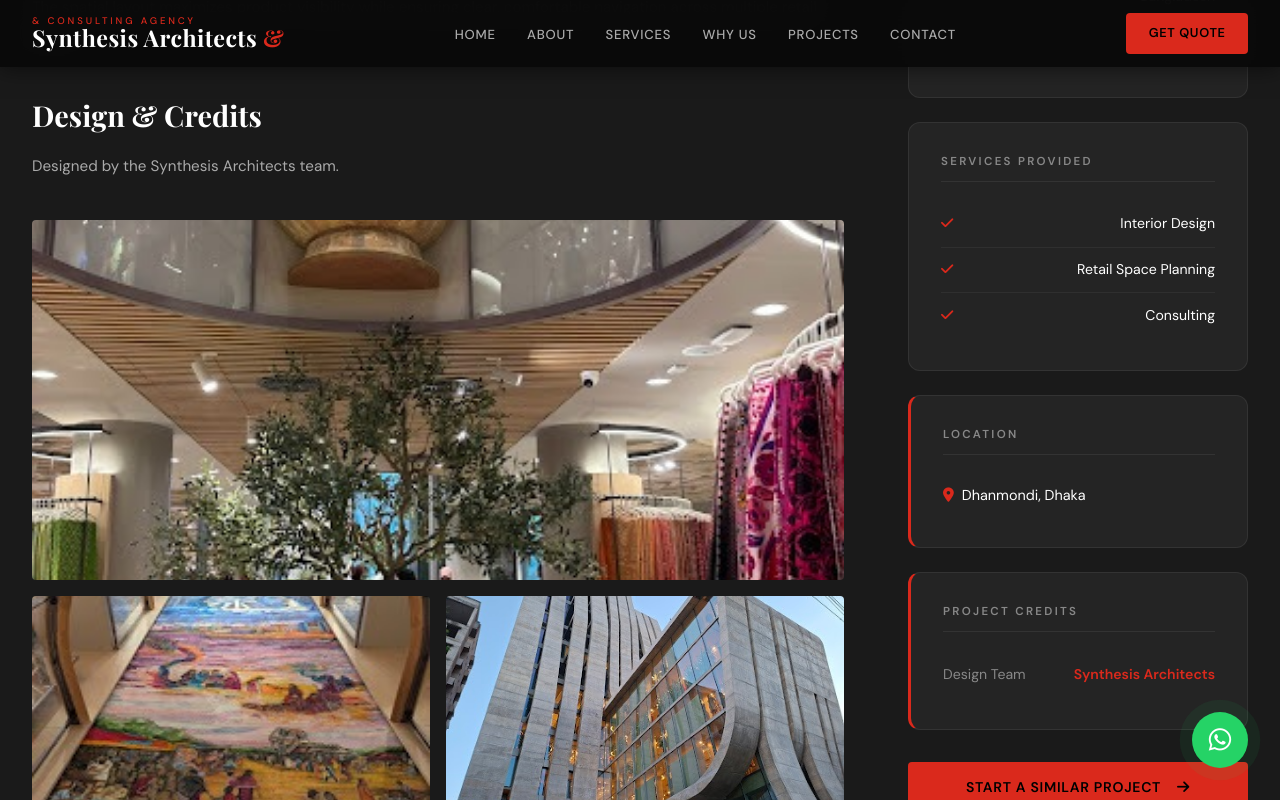
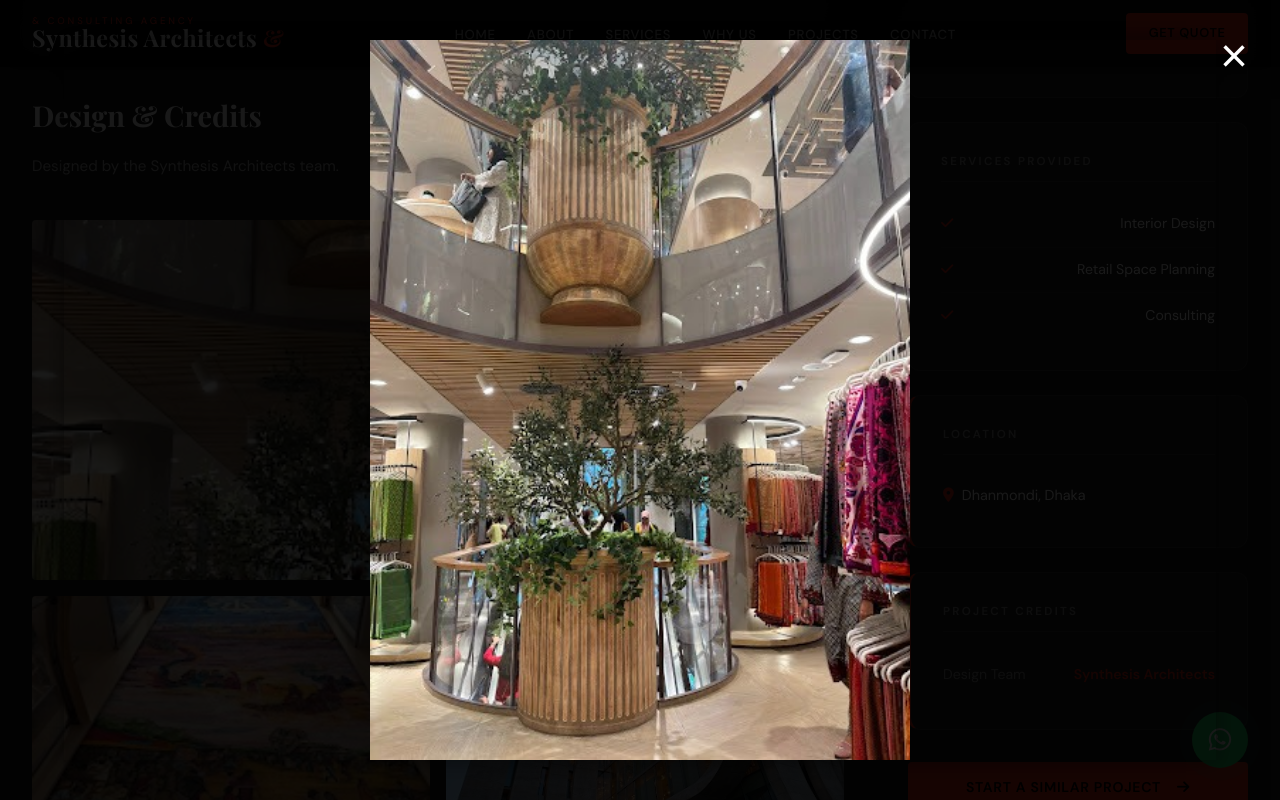
Before and after one commit to dipro07/Synthesis-Architects-Ltd, a Next.js app: page /projects/aarong-flagship in a window 1280 px wide. Both pictures are taken after a click on the element 438 px from the left and 1362 px from the top of the page. Shown: the part 962-1762 px from the top of the page. Built offline with nearby package versions, Linux system fonts and the light colour scheme; a web font is replaced by a local one.

Commit message:
lightbox

```diff
--- a/src/app/projects/[slug]/page.tsx
+++ b/src/app/projects/[slug]/page.tsx
@@ -1,6 +1,6 @@
 "use client";
 
-import React from "react";
+import React, { useState, useEffect } from "react";
 import { useParams } from "next/navigation";
 import Link from "next/link";
 import { siteData } from "@/data/siteData";
@@ -9,6 +9,17 @@ import { notFound } from "next/navigation";
 const ProjectDetailPage = () => {
     const params = useParams();
     const slug = params.slug;
+
+    const [lightboxImage, setLightboxImage] = useState<string | null>(null);
+
+    // Close lightbox on Escape key
+    useEffect(() => {
+        const handleKeyDown = (e: KeyboardEvent) => {
+            if (e.key === "Escape") setLightboxImage(null);
+        };
+        window.addEventListener("keydown", handleKeyDown);
+        return () => window.removeEventListener("keydown", handleKeyDown);
+    }, []);
 
     const project = siteData.projects.find(p => p.slug === slug);
 
@@ -24,7 +35,12 @@ const ProjectDetailPage = () => {
         <main>
             {/* HERO */}
             <section className="project-detail-hero">
-                <img src={project.bannerImage} alt={project.name} />
+                <img
+                    src={project.bannerImage}
+                    alt={project.name}
+                    onClick={() => setLightboxImage(project.bannerImage)}
+                    style={{ cursor: "zoom-in" }}
+                />
                 <div className="project-detail-hero-content">
                     <div className="breadcrumb">
                         <Link href="/projects">Projects</Link>
@@ -57,7 +73,12 @@ const ProjectDetailPage = () => {
 
                             <div className="project-gallery">
                                 {project.gallery.map((img: any, i) => (
-                                    <div key={i} className={`project-gallery-img ${img.full ? "full" : ""} ${img.span2 ? "span2" : ""}`}>
+                                    <div
+                                        key={i}
+                                        className={`project-gallery-img ${img.full ? "full" : ""} ${img.span2 ? "span2" : ""}`}
+                                        onClick={() => setLightboxImage(img.image)}
+                                        style={{ cursor: "zoom-in" }}
+                                    >
                                         <img src={img.image} alt={img.alt} style={{ width: "100%", height: "100%", objectFit: "cover" }} />
                                     </div>
                                 ))}
@@ -145,6 +166,61 @@ const ProjectDetailPage = () => {
                     </div>
                 </section>
             )}
+
+            {/* LIGHTBOX OVERLAY */}
+            {lightboxImage && (
+                <div
+                    className="lightbox-overlay"
+                    onClick={() => setLightboxImage(null)}
+                    style={{
+                        position: "fixed",
+                        top: 0,
+                        left: 0,
+                        width: "100%",
+                        height: "100%",
+                        backgroundColor: "rgba(0, 0, 0, 0.9)",
+                        display: "flex",
+                        justifyContent: "center",
+                        alignItems: "center",
+                        zIndex: 99999,
+                        cursor: "zoom-out"
+                    }}
+                >
+                    <button
+                        onClick={(e) => {
+                            e.stopPropagation();
+                            setLightboxImage(null);
+                        }}
+                        style={{
+                            position: "absolute",
+                            top: "2rem",
+                            right: "2rem",
+                            background: "transparent",
+                            border: "none",
+                            color: "white",
+                            fontSize: "3rem",
+                            cursor: "pointer",
+                            lineHeight: 1,
+                            zIndex: 100000
+                        }}
+                        aria-label="Close Lightbox"
+                    >
+                        &times;
+                    </button>
+                    <img
+                        src={lightboxImage}
+                        alt="Fullscreen View"
+                        onClick={(e) => e.stopPropagation()}
+                        style={{
+                            maxWidth: "90%",
+                            maxHeight: "90%",
+                            objectFit: "contain",
+                            cursor: "default",
+                            boxShadow: "0 0 20px rgba(0,0,0,0.5)"
+                        }}
+                    />
+                </div>
+            )}
         </main>
     );
 };
```
